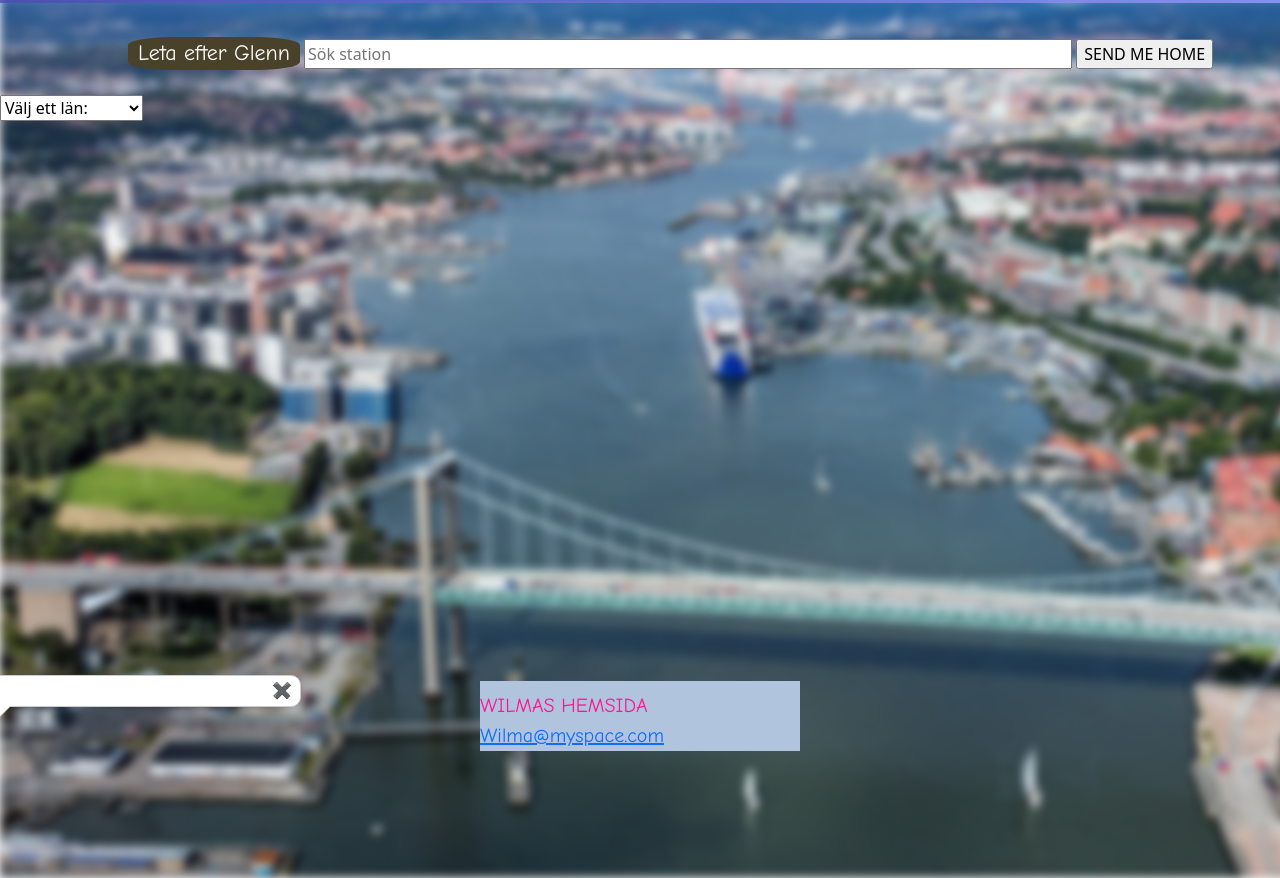
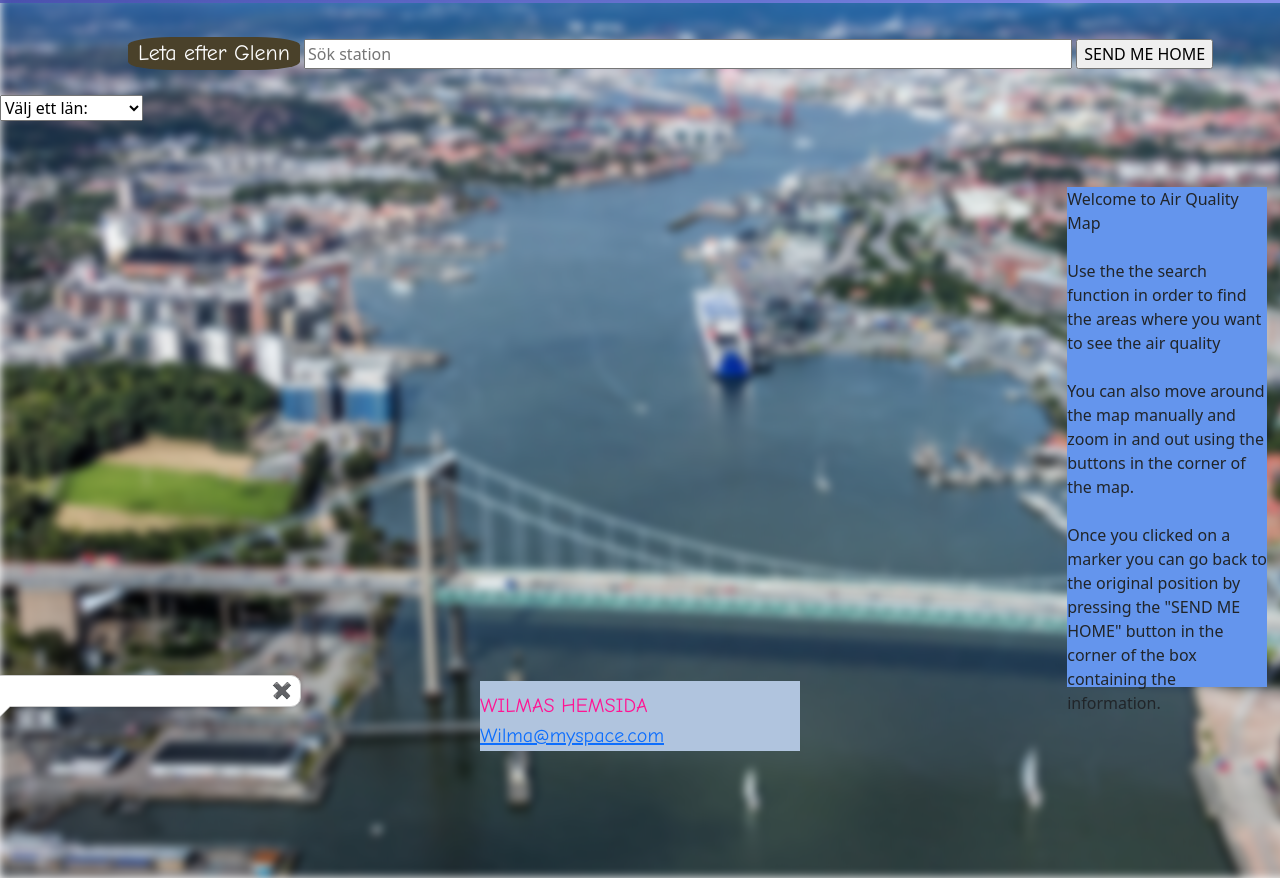
Before and after one commit to filip-svensson/DAT257, a website built with Vite: page index.html in a window 1280 px wide. Shown: the part 53-931 px from the top of the page. Built offline with nearby package versions, Linux system fonts and the light colour scheme; no server answers.

Commit message:
Information box about usage of website
Author: Ernst Näslund

```diff
--- a/index.html
+++ b/index.html
@@ -61,6 +61,19 @@
 
 
   <div id="map"></div>
+    <p id="box" style ="width: 200px; height: 500px; background-color: cornflowerblue">
+        Welcome to Air Quality Map<br><br>
+
+        Use the the search function in order to
+        find the areas where you want to see the
+        air quality<br><br>
+        You can also move around the map manually
+        and zoom in and out using the buttons in
+        the corner of the map.<br><br>
+        Once you clicked on a marker you can go
+        back to the original position by pressing
+        the "SEND ME HOME" button in the corner of the
+        box containing the information.</p>
     <div id="popup" class="ol-popup">
       <a href="#" id="popup-closer" class="ol-popup-closer"></a>
       <div id="popup-content"></div>
--- a/style.css
+++ b/style.css
@@ -145,3 +145,10 @@ html, body {
 #searchForm{
   top: 10px;
 }
+
+
+#box{
+  position: fixed;
+  right: 1%;
+  top: 30%;
+}
```
